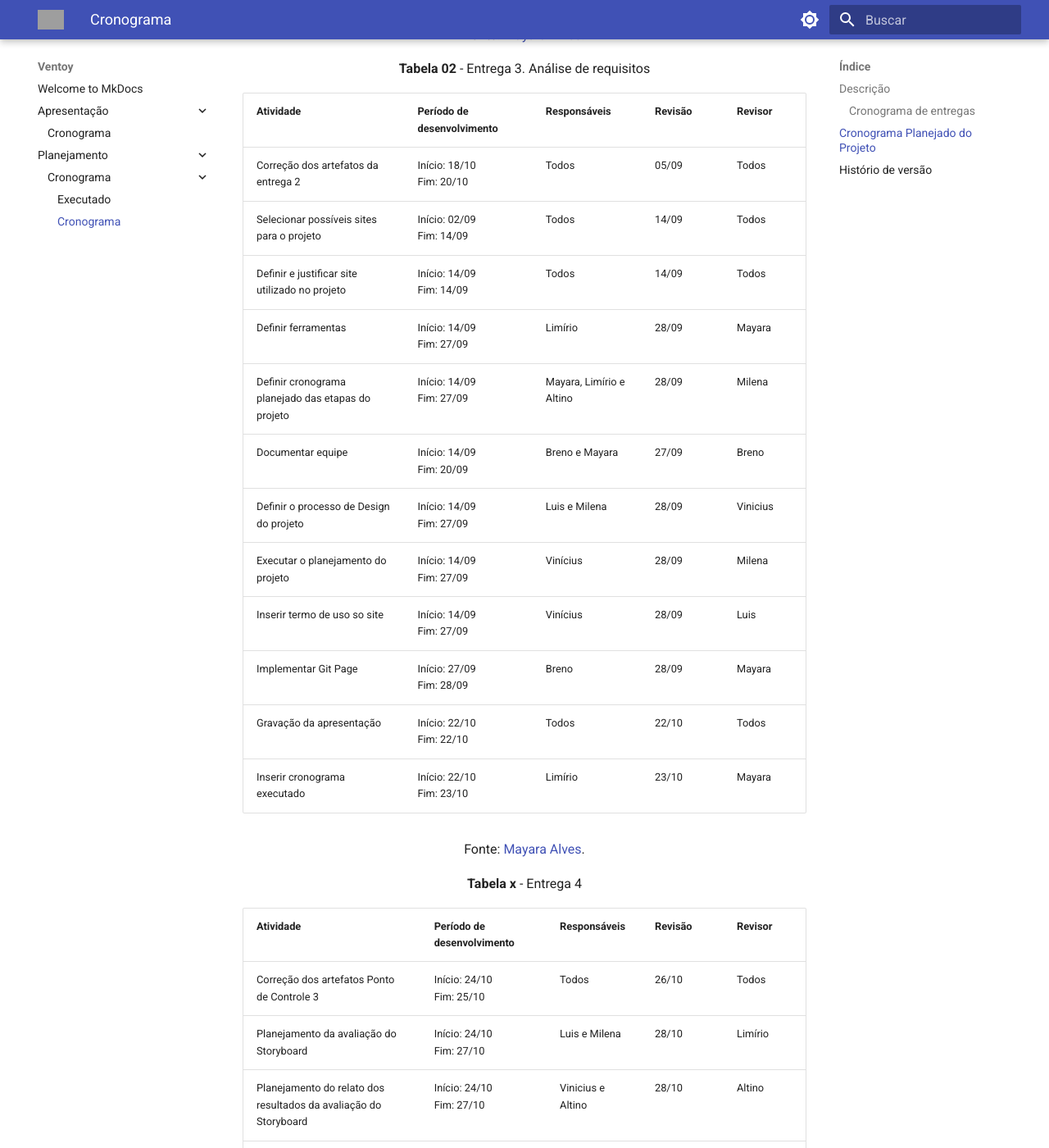
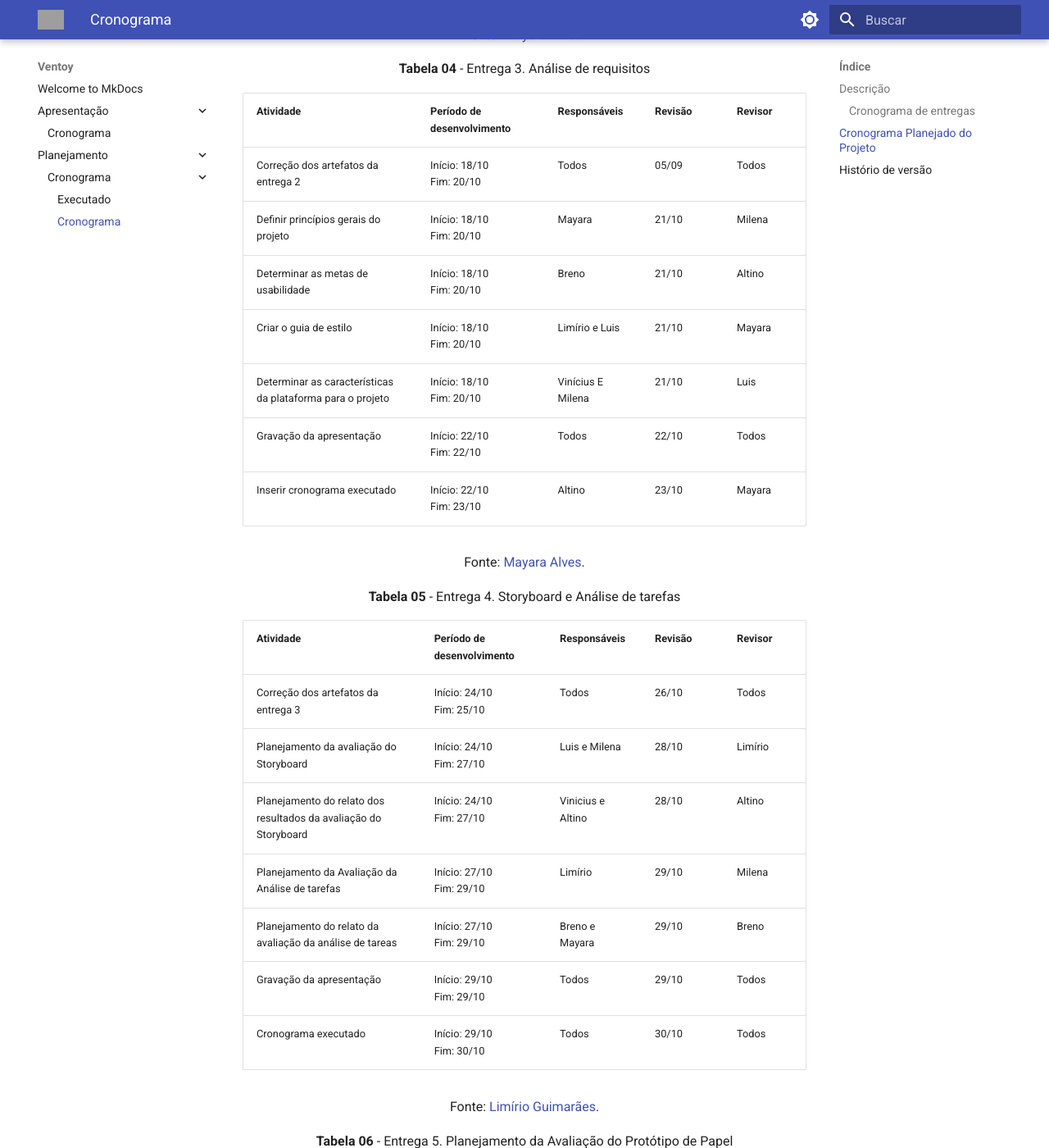
Before and after one commit to Interacao-Humano-Computador/2023.2-Ventoy, an MkDocs documentation site: the page built from docs/planejamento/cronograma/planejado.md, in a window 1280 px wide and 1400 px high, scrolled down 4138 px. Shown: the whole window at 82% size. Built offline with MkDocs 1.6.1 and Material for MkDocs 9.7.7, drawn with Linux system fonts in a browser that asks for light colours; some of the changed text lies outside the part shown; grey boxes are pictures that could not be loaded.

Commit message:
Update planejado.md

```diff
--- a/docs/planejamento/cronograma/planejado.md
+++ b/docs/planejamento/cronograma/planejado.md
@@ -44,7 +44,7 @@ O cronograma elaborado pela equipe tem como objetivo orientar e facilitar o plan
 
 <font size="3"><p style="text-align: center">Fonte: [Mayara Alves](https://github.com/Mayara-tech).</p></font>
 
-<p align="center"><b>Tabela 02</b> - Entrega 2. Perfil do Usuário </p>
+<p align="center"><b>Tabela 03</b> - Entrega 2. Perfil do Usuário </p>
 
 | Atividade                                                        | Período de desenvolvimento  | Responsáveis       | Revisão   | Revisor            |
 | ---------------------------------------------------------------- | --------------------------- | ------------------ | ----------| ------------------ |
@@ -64,30 +64,25 @@ O cronograma elaborado pela equipe tem como objetivo orientar e facilitar o plan
 
 <font size="3"><p style="text-align: center">Fonte: [Mayara Alves](https://github.com/Mayara-tech).</p></font>
 
-<p align="center"><b>Tabela 02</b> - Entrega 3. Análise de requisitos </p>
+<p align="center"><b>Tabela 04</b> - Entrega 3. Análise de requisitos </p>
 
 | Atividade                                                        | Período de desenvolvimento  | Responsáveis       | Revisão   | Revisor            |
 | ---------------------------------------------------------------- | --------------------------- | ------------------ | ----------| ------------------ |
 | Correção dos artefatos da entrega 2                              | Início: 18/10<br>Fim: 20/10 | Todos	                   |   05/09   | Todos	     |
-| Selecionar possíveis sites para o projeto                        | Início: 02/09<br>Fim: 14/09 | Todos	                   |   14/09   | Todos	     |
-| Definir e justificar site utilizado no projeto                   | Início: 14/09<br>Fim: 14/09 | Todos                     |   14/09   | Todos       |
-| Definir ferramentas                                              | Início: 14/09<br>Fim: 27/09 | Limírio                   |   28/09   | Mayara	     |
-| Definir cronograma planejado das etapas do projeto               | Início: 14/09<br>Fim: 27/09 | Mayara, Limírio e Altino  |   28/09   | Milena      |
-| Documentar equipe                                                | Início: 14/09<br>Fim: 20/09 | Breno e Mayara            |   27/09   | Breno       |
-| Definir o processo de Design do projeto                          | Início: 14/09<br>Fim: 27/09 | Luis e Milena             |   28/09   | Vinicius    |
-| Executar o planejamento do projeto                               | Início: 14/09<br>Fim: 27/09 | Vinícius                  |   28/09   | Milena      |
-| Inserir termo de uso so site                                     | Início: 14/09<br>Fim: 27/09 | Vinícius                  |   28/09   | Luis        |
-| Implementar Git Page                                             | Início: 27/09<br>Fim: 28/09 | Breno                     |   28/09   | Mayara      |
+| Definir princípios gerais do projeto                             | Início: 18/10<br>Fim: 20/10 | Mayara	                   |   21/10   | Milena	     |
+| Determinar as metas de usabilidade                               | Início: 18/10<br>Fim: 20/10 | Breno                     |   21/10   | Altino      |
+| Criar o  guia de estilo                                          | Início: 18/10<br>Fim: 20/10 | Limírio e Luis            |   21/10   | Mayara	     |
+| Determinar as características da plataforma para o projeto       | Início: 18/10<br>Fim: 20/10 | Vinícius E Milena         |   21/10   | Luis        |
 | Gravação da apresentação                                         | Início: 22/10<br>Fim: 22/10 | Todos                     |   22/10   | Todos       |
-| Inserir cronograma executado                                     | Início: 22/10<br>Fim: 23/10 | Limírio                   |   23/10   | Mayara      |
+| Inserir cronograma executado                                     | Início: 22/10<br>Fim: 23/10 | Altino                    |   23/10   | Mayara      |
 
 <font size="3"><p style="text-align: center">Fonte: [Mayara Alves](https://github.com/Mayara-tech).</p></font>
 
-<font size="3"><p style="text-align: center"> <b>Tabela x</b> - Entrega 4 </p></font>
+<p align="center"><b>Tabela 05</b> - Entrega 4. Storyboard e Análise de tarefas </p>
 
 | Atividade                                                        | Período de desenvolvimento  | Responsáveis       | Revisão   | Revisor            |
 | ---------------------------------------------------------------- | --------------------------- | ------------------ | ----------| ------------------ |
-| Correção dos artefatos Ponto de Controle 3                       | Início: 24/10<br>Fim: 25/10 | Todos	            |   26/10   | Todos	             |
+| Correção dos artefatos da entrega 3                       | Início: 24/10<br>Fim: 25/10 | Todos	            |   26/10   | Todos	             |
 | Planejamento da avaliação do Storyboard                          | Início: 24/10<br>Fim: 27/10 | Luis e Milena      |   28/10   | Limírio            |
 | Planejamento do relato dos resultados da avaliação do Storyboard | Início: 24/10<br>Fim: 27/10 | Vinicius e Altino  |   28/10   | Altino	           |
 | Planejamento da Avaliação da Análise de tarefas                  | Início: 27/10<br>Fim: 29/10 | Limírio   	        |   29/10   | Milena             |
@@ -97,11 +92,11 @@ O cronograma elaborado pela equipe tem como objetivo orientar e facilitar o plan
 
 <font size="3"><p style="text-align: center">Fonte: [Limírio Guimarães](https://github.com/LimirioGuimaraes).</p></font>
 
-<font size="3"><p style="text-align: center"> <b>Tabela x</b> - Entrega 5 </p></font>
+<p align="center"><b>Tabela 06</b> - Entrega 5. Planejamento da Avaliação do Protótipo de Papel </p>
 
 | Atividade                                                        	      | Período de desenvolvimento  | Responsáveis       | Revisão   | Revisor            |
 | ------------------------------------------------------------------------| --------------------------- | ------------------ | ----------| ------------------ |
-| Correção dos artefatos Ponto de Controle 4                       	      | Início: 31/10<br>Fim: 01/11 | Todos	      	     |   02/11   | Todos	            |
+| Correção dos artefatos da entrega 4                       	            | Início: 31/10<br>Fim: 01/11 | Todos	      	     |   02/11   | Todos	            |
 | Relato dos resultados do Storyboard                              	      | Início: 01/11<br>Fim: 05/11 | Altino             |   06/11   | Luis               |
 | Relato dos resultados da Análise de tarefas                      	      | Início: 01/11<br>Fim: 05/11 | Vinicius e Milena  |   06/11   | Mayara 	          |
 | Planejamento do relato de resultados da avaliação do protótipo de papel | Início: 01/11<br>Fim: 05/11 | Limírio e Breno    |   06/11   | Milena             |
@@ -111,15 +106,15 @@ O cronograma elaborado pela equipe tem como objetivo orientar e facilitar o plan
 
 <font size="3"><p style="text-align: center">Fonte: [Limírio Guimarães](https://github.com/LimirioGuimaraes).</p></font>
 
-<font size="3"><p style="text-align: center"> <b>Tabela x</b> - Entrega 6.1 </p></font>
+<p align="center"><b>Tabela 07</b> - Entrega 6.1. Verificação dos artefatos I </p>
 
 | Atividade                                                        	      | Período de desenvolvimento  | Responsáveis       | Revisão   | Revisores          |
 | ------------------------------------------------------------------------| --------------------------- | ------------------ | ----------| ------------------ |
 | Correção dos artefatos Ponto de Controle 5                       	      | Início: 09/11<br>Fim: 10/11 | Todos	      	     |   11/11   | Todos	            |
-| Verificação dos artefatos da Etapa 1 do grupo 3                         | Início: 10/11<br>Fim: 12/11 | Luis               |   13/11   | Mayara             |
-| Verificação dos artefatos da Etapa 2 do grupo 3      	                  | Início: 10/11<br>Fim: 12/11 | Vinicius e Altino  |   13/11   | Breno 	            |
-| Verificação dos artefatos da Etapa 3 do grupo 3 			                  | Início: 10/11<br>Fim: 12/11 | Breno e Mayara     |   13/11   | Altino             |
-| Verificação dos artefatos da Etapa 4 do grupo 3                         | Início: 10/11<br>Fim: 12/11 | Limírio e Milena   |   13/11   | Luis               |
+| Verificação dos artefatos da Etapa 1                                    | Início: 10/11<br>Fim: 12/11 | Luis               |   13/11   | Mayara             |
+| Verificação dos artefatos da Etapa 2                	                  | Início: 10/11<br>Fim: 12/11 | Vinicius e Altino  |   13/11   | Breno 	            |
+| Verificação dos artefatos da Etapa 3             			                  | Início: 10/11<br>Fim: 12/11 | Breno e Mayara     |   13/11   | Altino             |
+| Verificação dos artefatos da Etapa 4                                    | Início: 10/11<br>Fim: 12/11 | Limírio e Milena   |   13/11   | Luis               |
 | Gravação da apresentação                                           	    | Início: 13/11<br>Fim: 13/11 | Todos              |   14/11   | Todos              |
 | Cronograma executado                                           	        | Início: 13/11<br>Fim: 14/11 | Todos              |   14/11   | Todos              |
 
```
Also changed, not shown: other parts of docs/planejamento/cronograma/planejado.md (+1 -1 lines).
